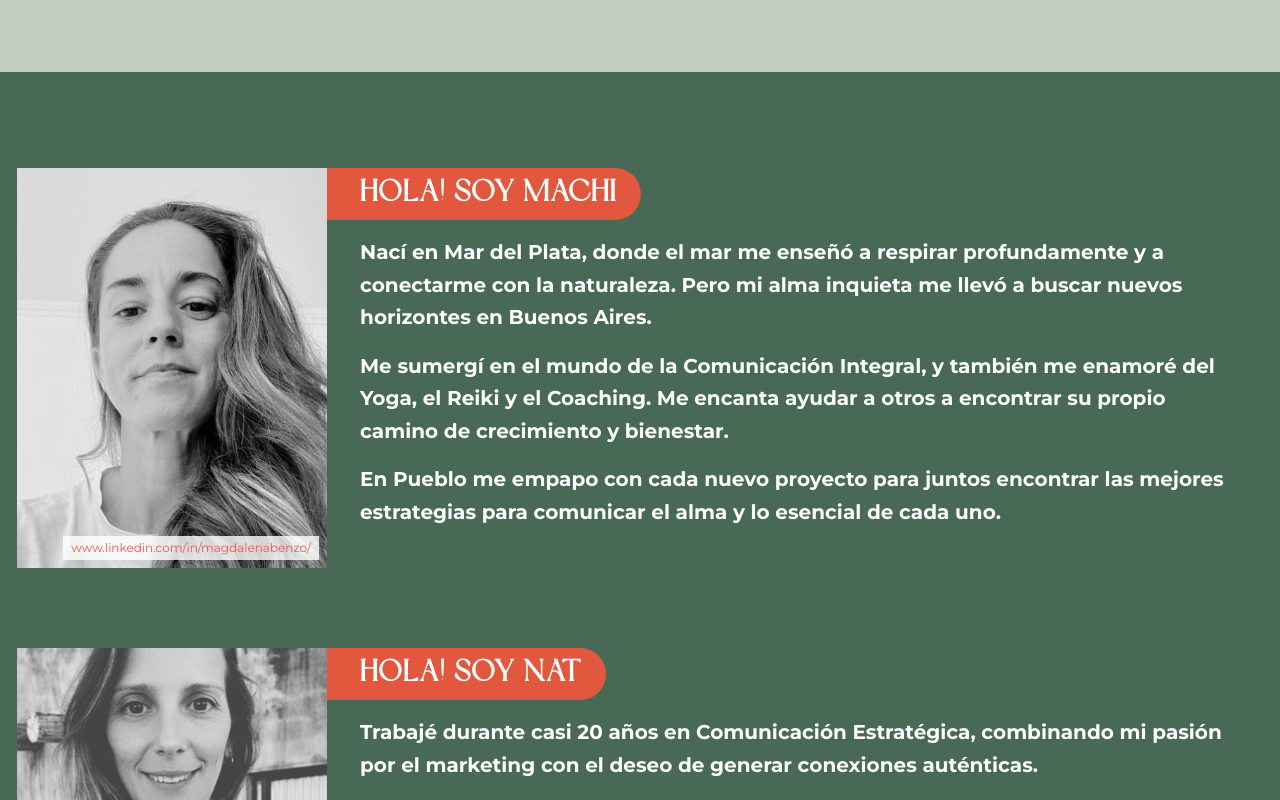
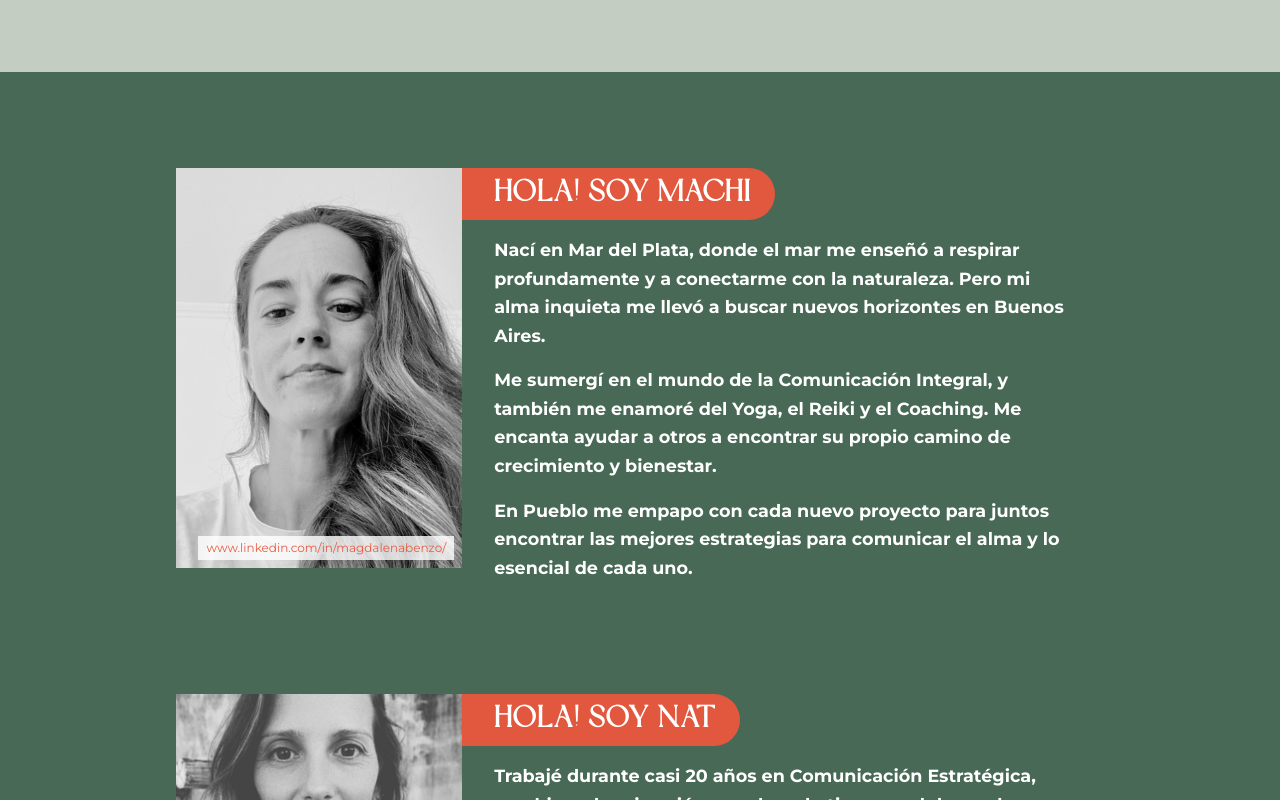
Before and after one commit to pueblobranding/pueblo, a Next.js app: page / in a window 1280 px wide. Shown: the part 4000-4800 px from the top of the page. Built offline with nearby package versions, Linux system fonts and the light colour scheme.

Commit message:
Update text size in TeamMember component and adjust layout in NosotrosSection for improved responsiveness and visual consistency.

```diff
--- a/components/nosotros-section.tsx
+++ b/components/nosotros-section.tsx
@@ -18,7 +18,7 @@ function TeamMember({ name, bio, linkedinUrl, imageUrl }: TeamMemberProps) {
         </div>
         <div className="text-white space-y-4">
           {bio.map((paragraph, index) => (
-            <p key={index} className="font-bold leading-relaxed text-sm md:text-xl">
+            <p key={index} className="font-bold leading-relaxed text-sm xl:text-[1.1em] ">
               {paragraph}
             </p>
           ))}
@@ -73,7 +73,7 @@ export default function NosotrosSection() {
         {/* <Navbar isMenuOpen={isMenuOpen} toggleMenu={toggleMenu} /> */}
         <div className="container mx-auto">
           {/* <h2 className="text-4xl md:text-5xl text-white font-light tracking-wider mb-12 text-center">NOSOTROS</h2> */}
-          <div className="flex flex-col gap-4">
+          <div className="flex flex-col gap-4 md:mx-40">
             {teamMembers.map((member) => (
               <TeamMember
                 key={member.name}
```
